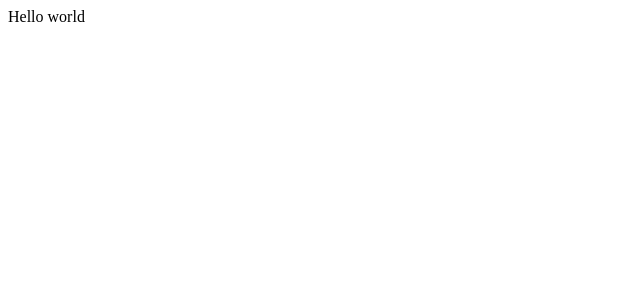
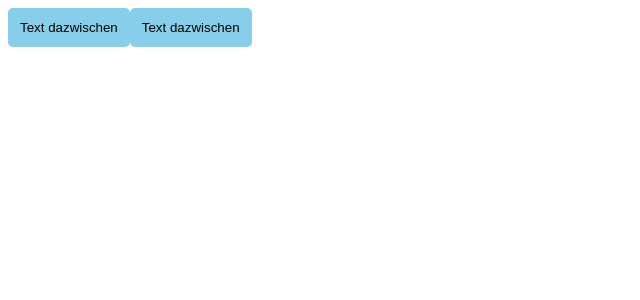
Before and after one commit to roscha80/react-playground, a React (Vite) app: page / in a window 1280 px wide. Shown: the top 300 px of the page, without its empty margins (0-640 px from the left). Built offline with nearby package versions, Linux system fonts and the light colour scheme.

Commit message:
Create frist component

```diff
--- /dev/null
+++ b/src/App.jsx
@@ -0,0 +1,11 @@
+import * as React from 'react'
+import Button from './Button'
+
+export default () => {
+  return (
+    <div>
+      <Button isActive>Text dazwischen</Button>
+      <Button>Text dazwischen</Button>
+    </div>
+  )
+}
--- /dev/null
+++ b/src/Button.css
@@ -0,0 +1,11 @@
+.Button {
+  padding: 12px;
+  background: skyblue;
+  color: black;
+  border: none;
+  border-radius: 5px;
+}
+
+.Button.active:hover {
+  background: hotpink;
+}
--- /dev/null
+++ b/src/Button.jsx
@@ -0,0 +1,10 @@
+import './Button.css'
+import * as React from 'react'
+
+export default ({ children, isActive }) => {
+  return (
+    <button className={isActive ? 'Button active' : 'Button'}>
+      {children}
+    </button>
+  )
+}
```
Also changed, not shown: src/index.jsx (+5 -3 lines), 2 other files (tests, documents, lock files or other folders).
